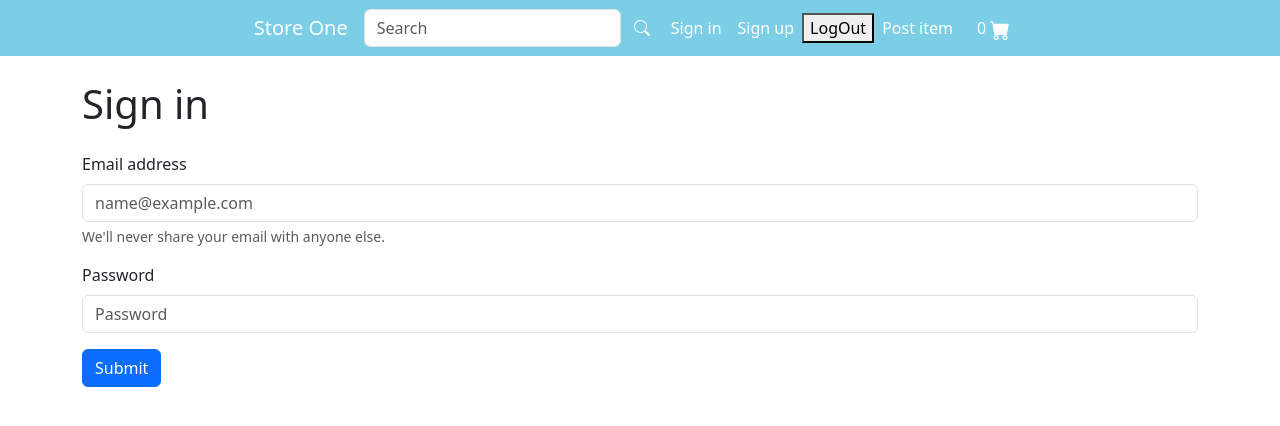
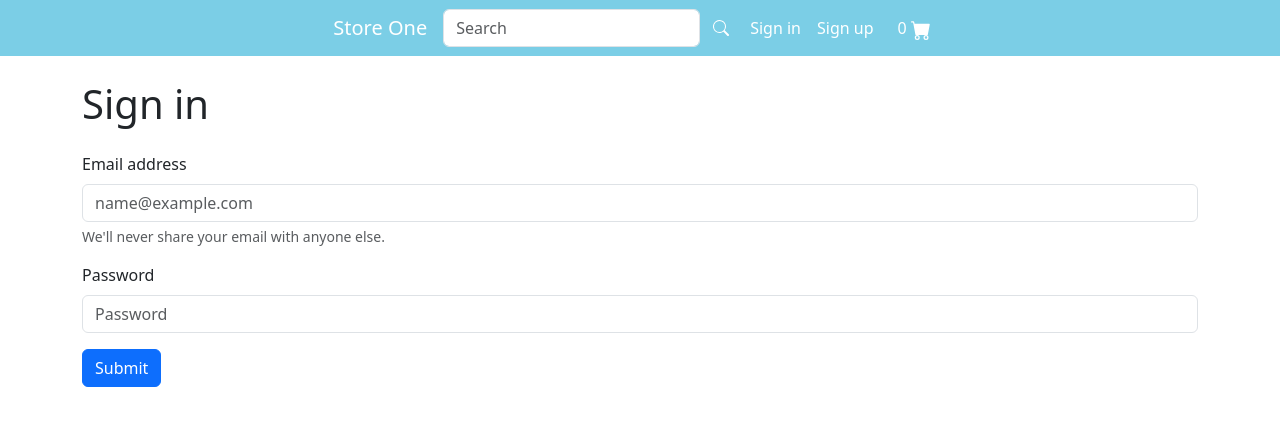
Before and after one commit to Alanav29/proyectoFrontEndAvanzadoEcommerce, a React (Vite) app: page /signIn in a window 1280 px wide. Shown: the top 426 px of the page. Built offline with nearby package versions, Linux system fonts and the light colour scheme.

Commit message:
Se agregaron condicionales en NavBar para sesion

```diff
--- a/src/components/LogOut.jsx
+++ b/src/components/LogOut.jsx
@@ -4,7 +4,7 @@ import { AuthContext } from '../context/AuthContext'
 const LogOut = () => {
   const { logout } = useContext(AuthContext)
   return (
-    <button onClick={logout}>LogOut</button>
+    <div className='px-2 whiteText menuItem' onClick={logout}>LogOut</div>
   )
 }
 
--- a/src/components/Navbar.jsx
+++ b/src/components/Navbar.jsx
@@ -2,11 +2,14 @@ import { useForm } from 'react-hook-form'
 import { Link, useNavigate } from 'react-router-dom'
 import '../styles/NavbarStyles.css'
 import LogOut from './LogOut'
+import { useContext } from 'react'
+import { AuthContext } from '../context/AuthContext'
 
 // terminar Links
 // estilizar
 
 const Navbar = ({ items, onAction, cart }) => {
+  const { isAuth, user } = useContext(AuthContext)
   const navigate = useNavigate()
 
   const { register, handleSubmit } = useForm()
@@ -27,6 +30,15 @@ const Navbar = ({ items, onAction, cart }) => {
     }
   }
 
+  let userSessionComponent
+  if (isAuth) {
+    if (user.role === 'ADMIN') {
+      userSessionComponent = <><LogOut /><Link to='/postItem'><div className='px-2 whiteText menuItem'>Post item</div></Link></>
+    } else { userSessionComponent = <LogOut /> }
+  } else {
+    userSessionComponent = <><Link to='/signIn'><div className='px-2 whiteText menuItem'>Sign in</div></Link><Link to='/signUp'><div className='px-2 whiteText menuItem'>Sign up</div></Link></>
+  }
+
   return (
     <nav className='navbar'>
       <div className='container-fluid justify-content-center'>
@@ -39,10 +51,7 @@ const Navbar = ({ items, onAction, cart }) => {
             </svg>
           </button>
         </form>
-        <Link to='/signIn'><div className='px-2 whiteText menuItem'>Sign in</div></Link>
-        <Link to='/signUp'><div className='px-2 whiteText menuItem'>Sign up</div></Link>
-        <LogOut />
-        <Link to='/postItem'><div className='px-2 whiteText menuItem'>Post item</div></Link>
+        {userSessionComponent}
         <Link className='d-flex mx-3' to='/cart'>
           <div className='whiteText me-1'>{`${cart.length}`}</div>
           <span className='whiteText menuItem'>
--- a/src/pages/SignIn.jsx
+++ b/src/pages/SignIn.jsx
@@ -15,7 +15,6 @@ const SignIn = () => {
       if (result.status === 200) {
         const token = result.data.token
         login(token)
-        console.log(token)
         navigate('/')
       }
     } catch (error) {
--- a/src/routes/Index.jsx
+++ b/src/routes/Index.jsx
@@ -6,13 +6,14 @@ import SignIn from '../pages/SignIn'
 import SignUp from '../pages/SignUp'
 import Cart from '../pages/Cart'
 import PostItem from '../pages/PostItem'
-import { AuthContext } from '@/context/AuthContext'
+// import { AuthContext } from '@/context/AuthContext'
 import { Routes, Route } from 'react-router-dom'
-import { useContext } from 'react'
+// import { useContext } from 'react'
 
 const Index = ({ addToCart, items, cart, resultsOfNavbarSearch }) => {
-  const { isAuth } = useContext(AuthContext)
-  if (isAuth) { console.log(isAuth) } else { console.log('no autorizado') }
+  // const { isAuth, user } = useContext(AuthContext)
+  // if (isAuth) { console.log(isAuth) } else { console.log('no autorizado') }
+  // if (user) { console.log(user.role) }
 
   return (
     <Routes>
```
